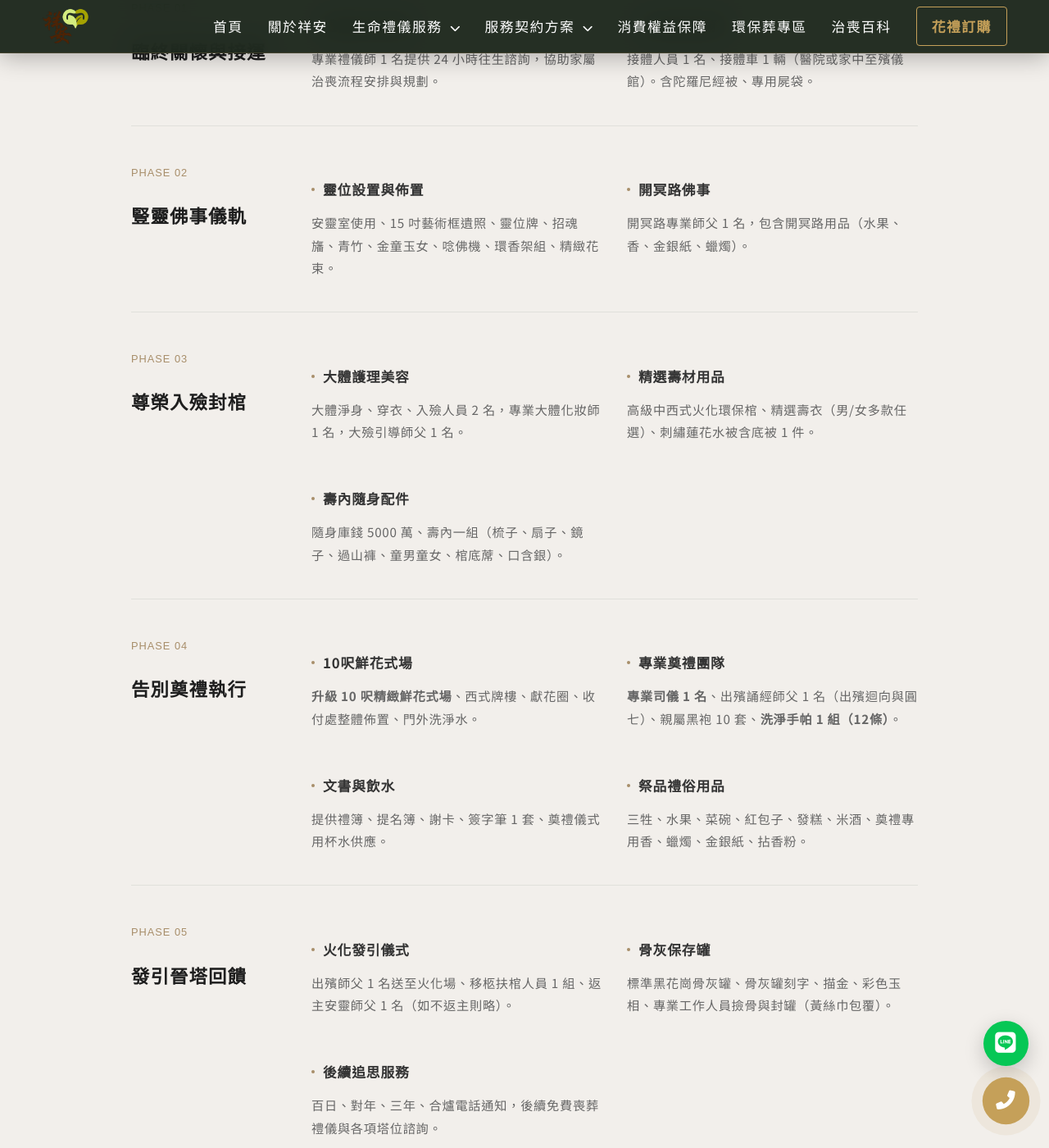
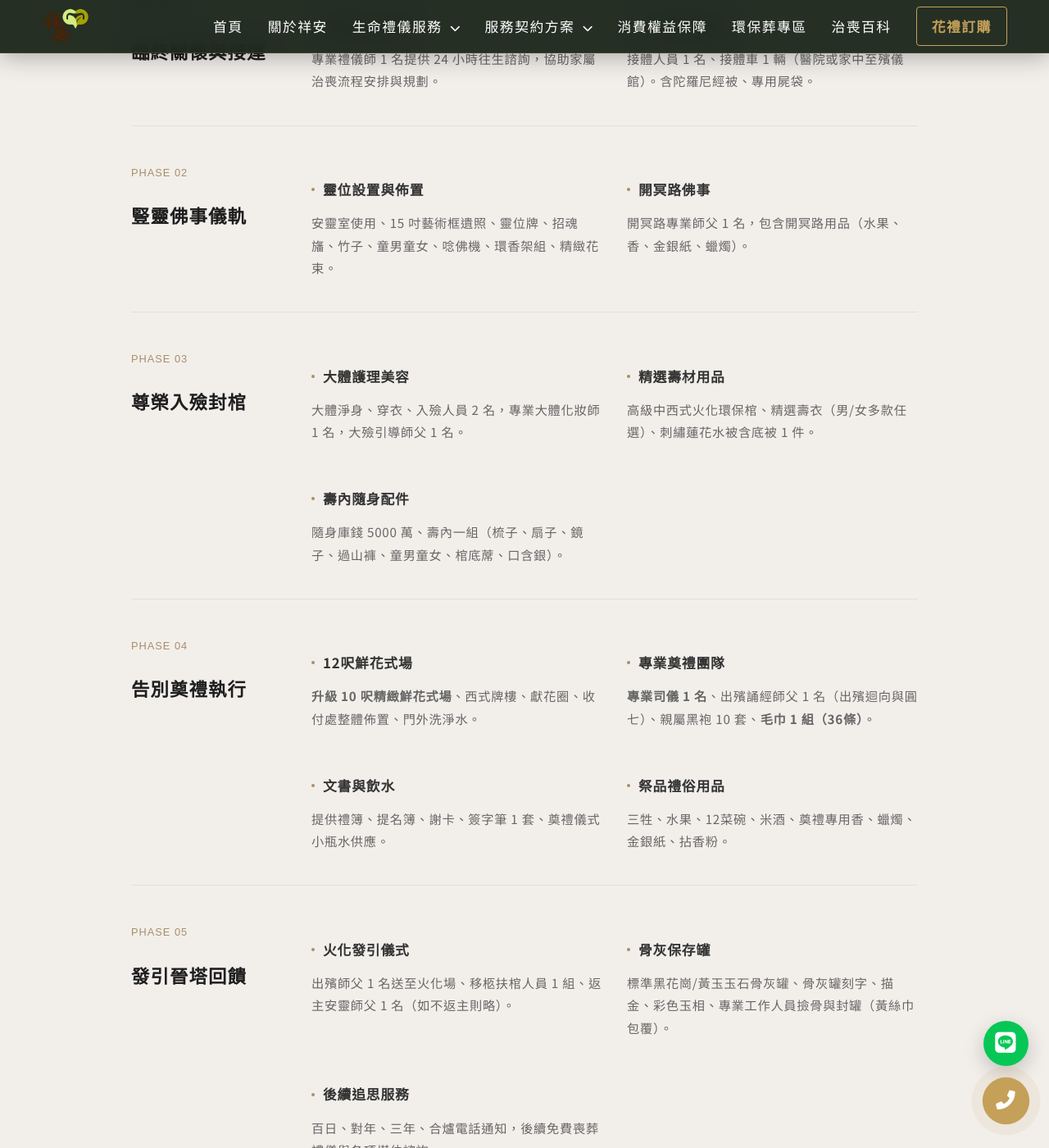
Before and after one commit to Shiangan/Shiangan, a Jekyll site: the page built from deed02.html, in a window 1280 px wide and 1400 px high, scrolled down 623 px. Shown: the whole window at 82% size. Built offline with Jekyll 4.4.1, drawn with Linux system fonts in a browser that asks for light colours; some web fonts are replaced; some of the changed text lies outside the part shown.

Commit message:
Update deed02.html

```diff
--- a/deed02.html
+++ b/deed02.html
@@ -9,7 +9,7 @@ permalink: /deed02.html/
     <meta http-equiv="X-UA-Compatible" content="IE=edge">
     <meta name="viewport" content="width=device-width, initial-scale=1">
     <title>中式精緻契約 8.8萬 | 祥安生命 - 讓告別更顯莊嚴</title>
-    <meta name="description" content="祥安生命中式精緻專案 88,000 元，提供 10 呎精緻鮮花式場與專業司儀引導。內容包含臨終關懷、豎靈佛事、尊榮入殮及完整發引晉塔服務，費用透明無追加。">
+    <meta name="description" content="祥安生命中式精緻專案 88,000 元，提供 12 呎精緻鮮花式場與專業司儀引導。內容包含臨終關懷、豎靈佛事、尊榮入殮及完整發引晉塔服務，費用透明無追加。">
 
     {% include head.html %}
 
@@ -179,7 +179,7 @@ permalink: /deed02.html/
                 <div class="detail-list">
                     <div class="detail-item">
                         <h4>靈位設置與佈置</h4>
-                        <p>安靈室使用、15 吋藝術框遺照、靈位牌、招魂旛、青竹、金童玉女、唸佛機、環香架組、精緻花束。</p>
+                        <p>安靈室使用、15 吋藝術框遺照、靈位牌、招魂旛、竹子、童男童女、唸佛機、環香架組、精緻花束。</p>
                     </div>
                     <div class="detail-item">
                         <h4>開冥路佛事</h4>
@@ -216,20 +216,20 @@ permalink: /deed02.html/
                 </div>
                 <div class="detail-list">
                     <div class="detail-item">
-                        <h4>10呎鮮花式場</h4>
+                        <h4>12呎鮮花式場</h4>
                         <p><strong>升級 10 呎精緻鮮花式場</strong>、西式牌樓、獻花圈、收付處整體佈置、門外洗淨水。</p>
                     </div>
                     <div class="detail-item">
                         <h4>專業奠禮團隊</h4>
-                        <p><strong>專業司儀 1 名</strong>、出殯誦經師父 1 名（出殯迴向與圓七）、親屬黑袍 10 套、<strong>洗淨手帕 1 組（12條）</strong>。</p>
+                        <p><strong>專業司儀 1 名</strong>、出殯誦經師父 1 名（出殯迴向與圓七）、親屬黑袍 10 套、<strong>毛巾 1 組（36條）</strong>。</p>
                     </div>
                     <div class="detail-item">
                         <h4>文書與飲水</h4>
-                        <p>提供禮簿、提名簿、謝卡、簽字筆 1 套、奠禮儀式用杯水供應。</p>
+                        <p>提供禮簿、提名簿、謝卡、簽字筆 1 套、奠禮儀式小瓶水供應。</p>
                     </div>
                     <div class="detail-item">
                         <h4>祭品禮俗用品</h4>
-                        <p>三牲、水果、菜碗、紅包子、發糕、米酒、奠禮專用香、蠟燭、金銀紙、拈香粉。</p>
+                        <p>三牲、水果、12菜碗、米酒、奠禮專用香、蠟燭、金銀紙、拈香粉。</p>
                     </div>
                 </div>
             </div>
@@ -246,7 +246,7 @@ permalink: /deed02.html/
                     </div>
                     <div class="detail-item">
                         <h4>骨灰保存罐</h4>
-                        <p>標準黑花崗骨灰罐、骨灰罐刻字、描金、彩色玉相、專業工作人員撿骨與封罐（黃絲巾包覆）。</p>
+                        <p>標準黑花崗/黃玉玉石骨灰罐、骨灰罐刻字、描金、彩色玉相、專業工作人員撿骨與封罐（黃絲巾包覆）。</p>
                     </div>
                     <div class="detail-item">
                         <h4>後續追思服務</h4>
@@ -264,7 +264,7 @@ permalink: /deed02.html/
             <div class="note-card reveal">
                 <h5>備註事項</h5>
                 <ul style="list-style: decimal; margin-left: 20px; line-height: 2; font-size: 0.9rem; opacity: 0.7;">
-                    <li>本方案相較國民專案升級 10 呎式場與司儀服務。</li>
+                    <li>本方案相較國民專案升級 12 呎式場與司儀服務。</li>
                     <li>代辦各項殯儀館設施使用及火化申請，規費依據據實報實銷。</li>
                     <li>因各地風俗不同，如有合約外之額外求需求，費用另議。</li>
                     <li>本契約包含代領火化許可證服務。</li>
```
